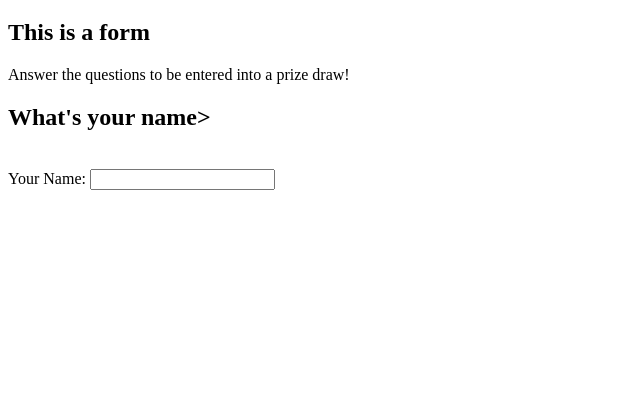
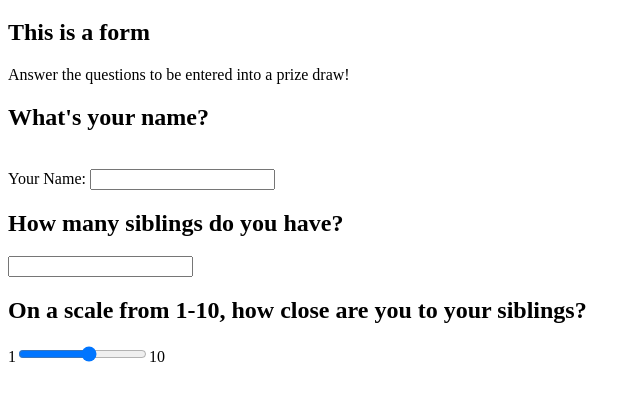
Before and after one commit to HannahLouiseBaker/Form-Practice, a plain HTML site: page index.html in a window 1280 px wide. Shown: the part 61-462 px from the top of the page, without its empty margins (0-641 px from the left). Drawn offline with Linux system fonts and the light colour scheme.

Commit message:
Number answers

```diff
--- a/index.html
+++ b/index.html
@@ -8,10 +8,18 @@
     <form>
       <h2>This is a form</h2>
       <p>Answer the questions to be entered into a prize draw!</p>
-      <h2>What's your name></h2>
+      <h2>What's your name?</h2>
       <br/>
       <label for="name">Your Name:</label>
-      <input id="name" type="text" name="name">
+      <input id="name" type="text" name="name" required>
       <br/>
+      <h2>How many siblings do you have?</h2>
+      <label for="siblings">
+        <input id="siblings" type="number" min="0" step="1" name="siblings">
+      </label>
+      <br/>
+      <h2>On a scale from 1-10, how close are you to your siblings?</h2>
+      <label for="closeness">
+        <span>1</span><input id="closeness" type="range" min="1" max="10" step="1" name="closeness"><span>10</span>
   </body>
 </html>
```
